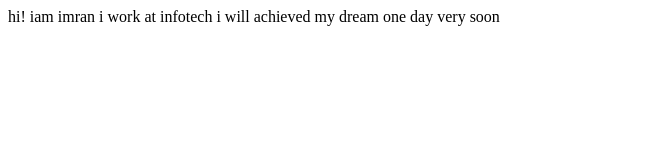
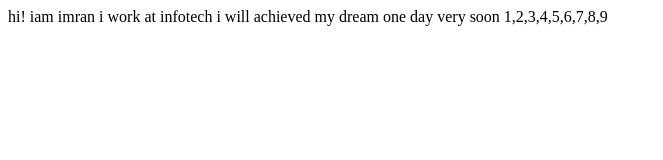
Before and after one commit to imran9007/student-name, a plain HTML site: page index.html in a window 1280 px wide. Shown: the whole page, without its empty margins (0-663 px from the left). Drawn offline with Linux system fonts and the light colour scheme.

Commit message:
docs: added numbers

```diff
--- a/index.html
+++ b/index.html
@@ -11,5 +11,6 @@
    i work at infotech
    i will achieved my dream
    one day very soon
+   1,2,3,4,5,6,7,8,9
 </body>
 </html>
```
